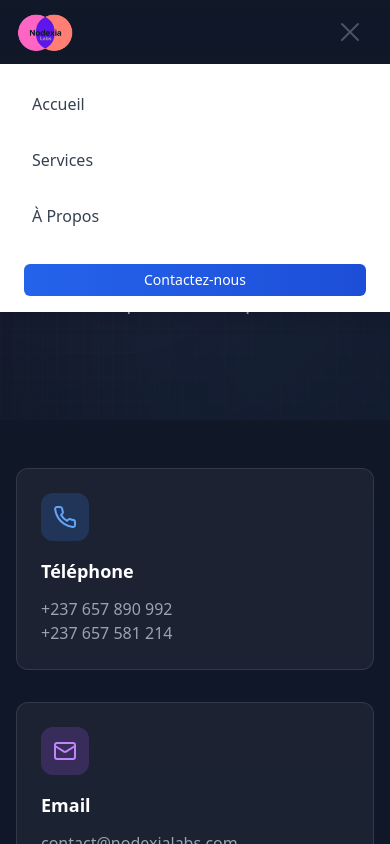
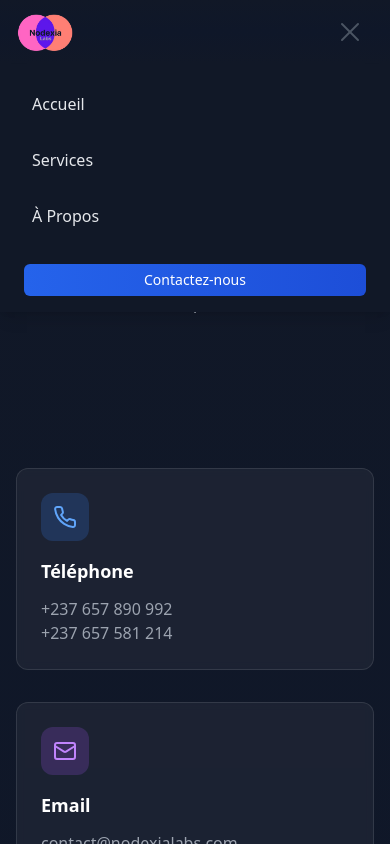
Before and after one commit to kabrelangelo/NodexiaLabs, a React (Vite) app: page /contact in a window 390 px wide. Both pictures are taken after a click on the button "Menu". Shown: the top 844 px of the page. Built offline with nearby package versions, Linux system fonts and the light colour scheme.

Commit message:
mise à jour

```diff
--- a/package.json
+++ b/package.json
@@ -10,7 +10,6 @@
     "preview": "vite preview"
   },
   "dependencies": {
-    "clsx": "^2.1.1",
     "framer-motion": "^11.0.8",
     "lucide-react": "^0.344.0",
     "react": "^18.3.1",
--- a/src/components/layout/Navigation.tsx
+++ b/src/components/layout/Navigation.tsx
@@ -1,4 +1,4 @@
-import { useState, useEffect } from 'react';
+import { useState, useEffect, useRef } from 'react';
 import { Link, useLocation } from 'react-router-dom';
 import { motion, AnimatePresence } from 'framer-motion';
 import { Menu, X } from 'lucide-react';
@@ -10,6 +10,7 @@ const Navigation = () => {
   const [lastScrollY, setLastScrollY] = useState(0);
   const [visible, setVisible] = useState(true);
   const location = useLocation();
+  const mobileMenuRef = useRef<HTMLDivElement>(null); // Ref for mobile menu
 
   useEffect(() => {
       const handleScroll = () => {
@@ -34,6 +35,24 @@ const Navigation = () => {
     { path: '/services', label: 'Services' },
     { path: '/a-propos', label: 'À Propos' },
   ];
+
+  // Function to close mobile menu
+  const closeMobileMenu = () => {
+    setIsOpen(false);
+  };
+
+  // Close menu on outside click (mobile)
+  useEffect(() => {
+    const handleClickOutside = (event: MouseEvent) => { // Explicitly type event
+      if (isOpen && mobileMenuRef.current && !mobileMenuRef.current.contains(event.target as HTMLElement)) {
+        closeMobileMenu();
+      }
+    };
+
+    document.addEventListener('mousedown', handleClickOutside);
+    return () => document.removeEventListener('mousedown', handleClickOutside);
+  }, [isOpen]);
+
 
   return (
     <motion.nav
@@ -100,20 +119,20 @@ const Navigation = () => {
       <AnimatePresence>
         {isOpen && (
           <motion.div
+            ref={mobileMenuRef} // Add ref to mobile menu div
             initial={{ opacity: 0, y: -20 }}
             animate={{ opacity: 1, y: 0 }}
             exit={{ opacity: 0, y: -20 }}
-            className="md:hidden absolute w-full bg-white shadow-lg"
+            className="md:hidden absolute w-full bg-gray-900 shadow-lg"
           >
-            <div className="px-4 py-4 space-y-2">
+            <div className="px-4 py-4 space-y-2 text-white">
               {navLinks.map((link) => (
                 <Link
                   key={link.path}
                   to={link.path}
-                  className={`block px-4 py-3 rounded-lg text-gray-700 transition-colors
-                    ${
+                  className={`block px-4 py-3 rounded-lg text-gray-200 transition-colors ${
                       location.pathname === link.path
-                        ? 'bg-blue-50 text-blue-600 font-semibold'
+                        ? 'bg-blue-600 text-white font-semibold'
                         : 'hover:bg-gray-50'
                     }`}
                   onClick={() => setIsOpen(false)}
--- a/src/pages/Contact.tsx
+++ b/src/pages/Contact.tsx
@@ -1,11 +1,9 @@
 import React, { useState } from 'react';
-import { motion } from 'framer-motion';
 import {
   Mail, Phone, MapPin, Clock,
   Send, CheckCircle, AlertCircle
 } from 'lucide-react';
 import Button from '../components/common/Button';
-import { fadeIn, staggerContainer } from '../utils/animations';
 
 interface FormData {
   name: string;
@@ -89,35 +87,9 @@ const Contact = () => {
     <div className="min-h-screen bg-gradient-to-b from-gray-900 via-[#0f1729] to-gray-900">
       {/* Hero Section */}
       <section className="relative py-20 overflow-hidden">
-        {/* Background Elements */}
-        <div className="absolute inset-0">
-          <div className="absolute inset-0 bg-[linear-gradient(to_right,#4f4f4f2e_1px,transparent_1px),linear-gradient(to_bottom,#4f4f4f2e_1px,transparent_1px)] bg-[size:14px_24px] opacity-20" />
-          <motion.div
-            animate={{
-              scale: [1, 1.2, 1],
-              rotate: [0, 360],
-              opacity: [0.1, 0.2, 0.1]
-            }}
-            transition={{ duration: 20, repeat: Infinity }}
-            className="absolute top-1/4 left-1/4 w-96 h-96 bg-blue-500/20 rounded-full blur-3xl"
-          />
-          <motion.div
-            animate={{
-              scale: [1.2, 1, 1.2],
-              rotate: [0, -360],
-              opacity: [0.1, 0.2, 0.1]
-            }}
-            transition={{ duration: 25, repeat: Infinity }}
-            className="absolute bottom-1/4 right-1/4 w-96 h-96 bg-purple-500/20 rounded-full blur-3xl"
-          />
-        </div>
-
         {/* Content */}
         <div className="relative z-10 max-w-7xl my-6 mx-auto px-4 sm:px-6 lg:px-8">
-          <motion.div
-            initial={{ opacity: 0, y: 20 }}
-            animate={{ opacity: 1, y: 0 }}
-            transition={{ duration: 0.8 }}
+          <div
             className="text-center"
           >
             <h1 className="text-4xl md:text-6xl font-bold tracking-tight mb-6">
@@ -125,28 +97,23 @@ const Contact = () => {
                 Contactez-nous
               </span>
             </h1>
-            <p className="text-xl text-gray-400 max-w-3xl mx-auto">
+            <p className="text-lg lg:text-xl text-gray-400 max-w-3xl mx-auto">
               Une question ? Un projet ? N'hésitez pas à nous contacter.
               Notre équipe est là pour vous répondre.
             </p>
-          </motion.div>
+          </div>
         </div>
       </section>
 
       {/* Contact Info Grid */}
       <section className="py-12">
         <div className="max-w-7xl mx-auto px-4 sm:px-6 lg:px-8">
-          <motion.div
-            variants={staggerContainer}
-            initial="hidden"
-            animate="visible"
+          <div
             className="grid grid-cols-1 md:grid-cols-2 lg:grid-cols-4 gap-8"
           >
             {contactInfo.map((info, index) => (
-              <motion.div
+              <div
                 key={info.title}
-                variants={fadeIn}
-                custom={index}
                 className="relative p-6 bg-white/5 backdrop-blur-sm rounded-xl border border-white/10 group hover:bg-white/10 transition-all duration-300"
               >
                 <div className={`w-12 h-12 rounded-xl bg-${info.color}-500/20 flex items-center justify-center mb-4`}>
@@ -160,18 +127,16 @@ const Contact = () => {
                     {detail}
                   </p>
                 ))}
-              </motion.div>
+              </div>
             ))}
-          </motion.div>
+          </div>
         </div>
       </section>
 
       {/* Contact Form Section */}
       <section className="py-20">
         <div className="max-w-4xl mx-auto px-4 sm:px-6 lg:px-8">
-          <motion.div
-            initial={{ opacity: 0, y: 20 }}
-            animate={{ opacity: 1, y: 0 }}
+          <div
             className="relative overflow-hidden rounded-2xl bg-white/5 backdrop-blur-sm border border-white/10 p-8"
           >
             <form onSubmit={handleSubmit} className="space-y-6">
@@ -277,10 +242,8 @@ const Contact = () => {
                   <span className="flex items-center">
                     {isSubmitting ? (
                       <>
-                        <motion.div
-                          animate={{ rotate: 360 }}
-                          transition={{ duration: 1, repeat: Infinity, ease: 'linear' }}
-                          className="w-5 h-5 border-2 border-white border-t-transparent rounded-full mr-2"
+                        <div
+                          className="w-5 h-5 border-2 border-white border-t-transparent rounded-full mr-2 animate-spin"
                         />
                         Envoi en cours...
                       </>
@@ -295,9 +258,7 @@ const Contact = () => {
 
                 {/* Status Messages */}
                 {submitStatus && (
-                  <motion.div
-                    initial={{ opacity: 0, x: 20 }}
-                    animate={{ opacity: 1, x: 0 }}
+                  <div
                     className={`flex items-center ${
                       submitStatus === 'success' ? 'text-green-400' : 'text-red-400'
                     }`}
@@ -313,11 +274,11 @@ const Contact = () => {
                         Une erreur est survenue.
                       </>
                     )}
-                  </motion.div>
+                  </div>
                 )}
               </div>
             </form>
-          </motion.div>
+          </div>
         </div>
       </section>
 
```
Also changed, not shown: 1 other file (tests, documents, lock files or other folders).
